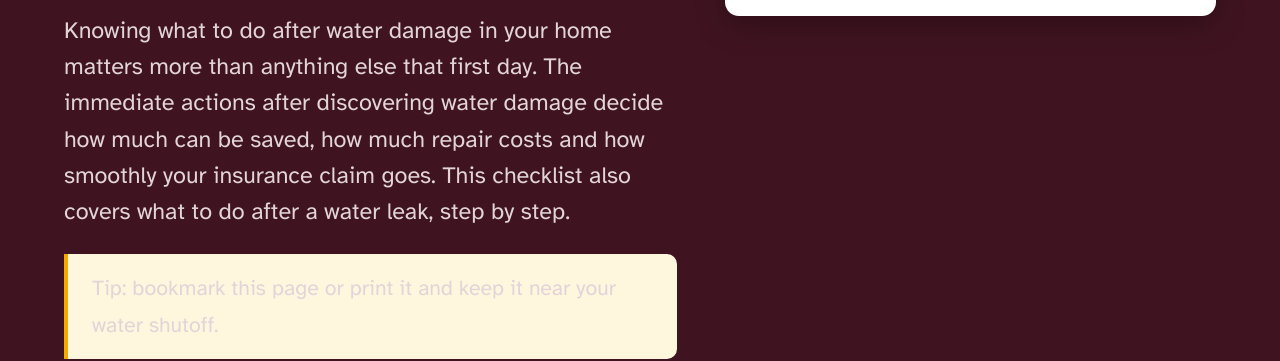
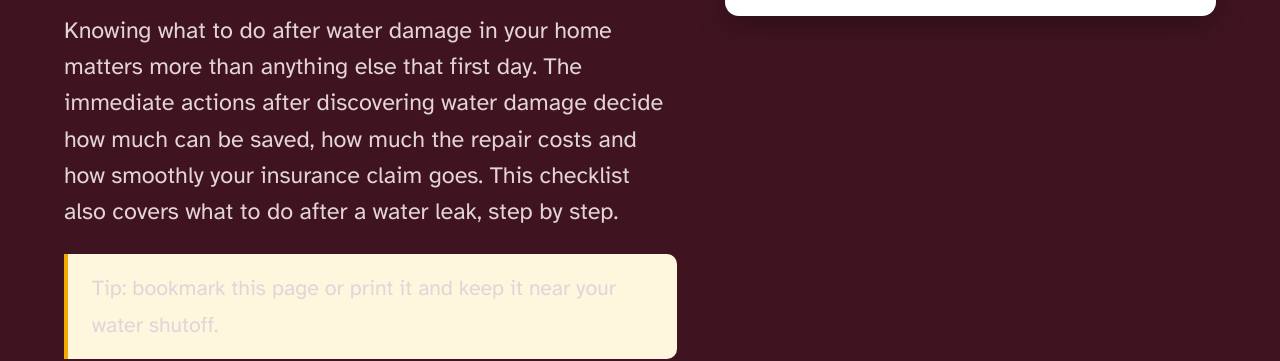
Before and after one commit to MehreenZafar99/water-damage-restoration-buckeye, a plain HTML site: page first-24-hours-after-water-damage/index.html in a window 1280 px wide. Shown: the part 470-831 px from the top of the page. Drawn offline with Linux system fonts and the light colour scheme.

Commit message:
Fix grammar in first-24-hours lead sentence.
Co-authored-by: Cursor <cursoragent@cursor.com>

```diff
--- a/first-24-hours-after-water-damage/index.html
+++ b/first-24-hours-after-water-damage/index.html
@@ -268,7 +268,7 @@
           </ol>
         </nav>
         <h1>What to Do in the First 24 Hours After Water Damage</h1>
-        <p class="lead">Knowing what to do after water damage in your home matters more than anything else that first day. The immediate actions after discovering water damage decide how much can be saved, how much repair costs and how smoothly your insurance claim goes. This checklist also covers what to do after a water leak, step by step.</p>
+        <p class="lead">Knowing what to do after water damage in your home matters more than anything else that first day. The immediate actions after discovering water damage decide how much can be saved, how much the repair costs and how smoothly your insurance claim goes. This checklist also covers what to do after a water leak, step by step.</p>
 <p class="note">Tip: bookmark this page or print it and keep it near your water shutoff.</p>
         <div class="btn-row">
           <a class="btn btn--call" href="tel:+16233039391"><svg viewBox="0 0 24 24" aria-hidden="true"><path fill="currentColor" d="M6.6 10.8a15.1 15.1 0 0 0 6.6 6.6l2.2-2.2a1 1 0 0 1 1-.25c1.1.37 2.3.57 3.6.57a1 1 0 0 1 1 1V20a1 1 0 0 1-1 1A17 17 0 0 1 3 4a1 1 0 0 1 1-1h3.5a1 1 0 0 1 1 1c0 1.25.2 2.45.57 3.57a1 1 0 0 1-.25 1z"/></svg> (623) 303-9391</a>
```
